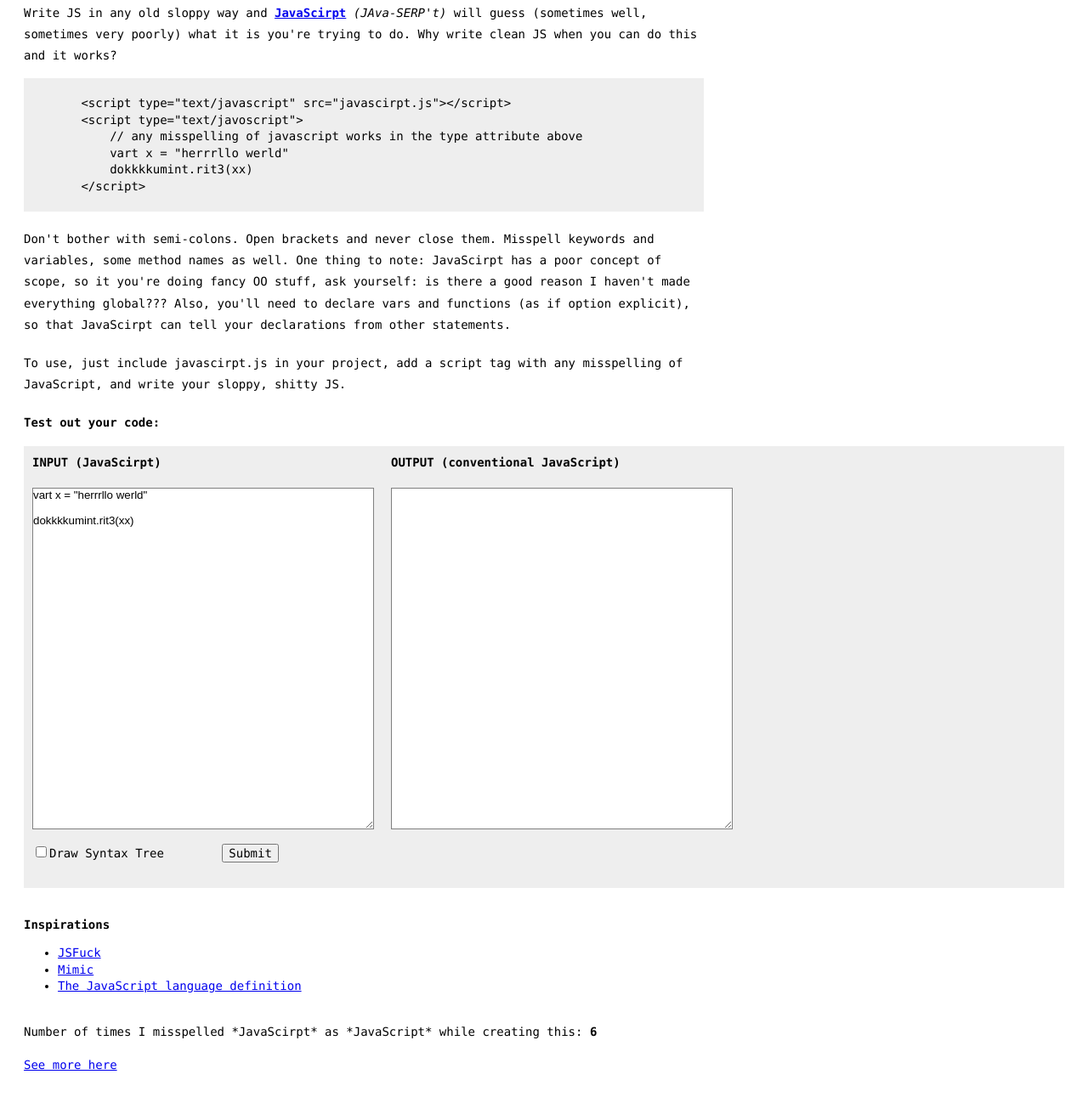
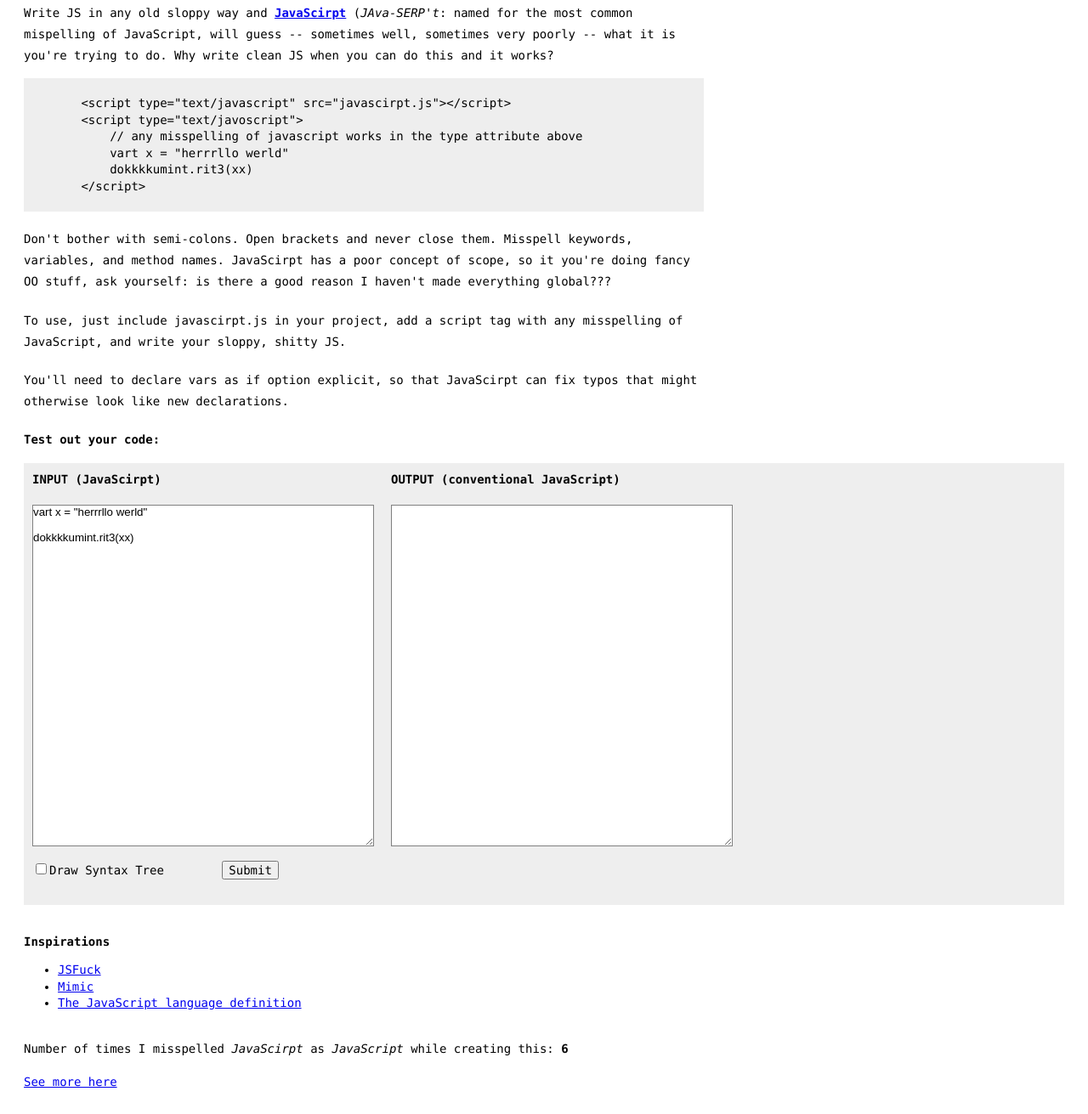
Before and after one commit to rottytooth/FatFingerJS, a website: page index.html in a window 1280 px wide. Shown: the part 204-1515 px from the top of the page at 85% size. Drawn offline with Linux system fonts and the light colour scheme.

Commit message:
text clean-up

```diff
--- a/index.html
+++ b/index.html
@@ -192,7 +192,7 @@
     <br id="headerBreak" />
 
     <p>
-        Write JS in any old sloppy way and <b><a href="https://github.com/rottytooth/JavaScirpt">JavaScirpt</a></b> <i>(JAva-SERP't)</i> will guess (sometimes well, sometimes very poorly) what it is you're trying to do. Why write clean JS when you can do this and it works?
+        Write JS in any old sloppy way and <b><a href="https://github.com/rottytooth/JavaScirpt">JavaScirpt</a></b> (<i>JAva-SERP't</i>: named for the most common mispelling of JavaScript, will guess -- sometimes well, sometimes very poorly -- what it is you're trying to do. Why write clean JS when you can do this and it works?
     </p>
     <pre class="greyback">
 
@@ -204,9 +204,11 @@
         &lt;/script>
     </pre>
 
-    <p>Don't bother with semi-colons. Open brackets and never close them. Misspell keywords and variables, some method names as well. One thing to note: JavaScirpt has a poor concept of scope, so it you're doing fancy OO stuff, ask yourself: is there a good reason I haven't made everything global??? Also, you'll need to declare vars and functions (as if option explicit), so that JavaScirpt can tell your declarations from other statements.</p>
+    <p>Don't bother with semi-colons. Open brackets and never close them. Misspell keywords, variables, and method names. JavaScirpt has a poor concept of scope, so it you're doing fancy OO stuff, ask yourself: is there a good reason I haven't made everything global???</p>
 
     <p>To use, just include javascirpt.js in your project, add a script tag with any misspelling of JavaScript, and write your sloppy, shitty JS.<p>
+
+    <p>You'll need to declare vars as if option explicit, so that JavaScirpt can fix typos that might otherwise look like new declarations.</p>
 
     <p><b>Test out your code:</b></p>
 
@@ -247,9 +249,8 @@ dokkkkumint.rit3(xx)
         <li><a href="https://github.com/reinderien/mimic">Mimic</a></li>
         <li><a href="https://www.w3schools.com/Js/">The JavaScript language definition</a></li>
     </ul>
-
     <br/>
-    Number of times I misspelled *JavaScirpt* as *JavaScript* while creating this: <b>6</b><br>
+    Number of times I misspelled <i>JavaScirpt</i> as <i>JavaScript</i> while creating this: <b>6</b><br>
     <br/>
     <a href="https://github.com/rottytooth/JavaScirpt">See more here</a>
 </body>
```
Also changed, not shown: README.md.
